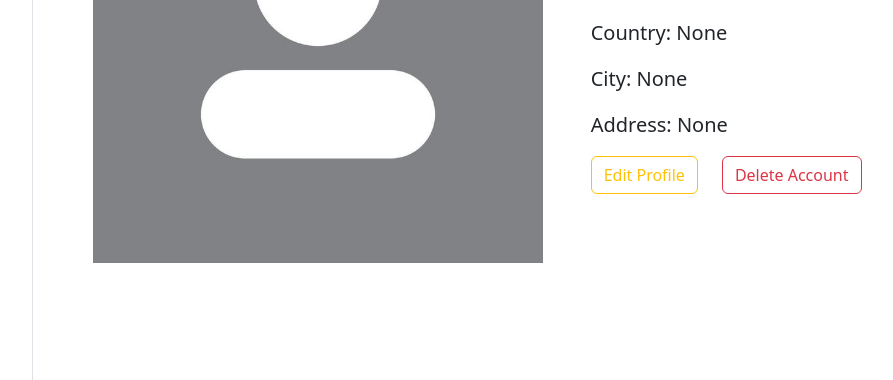
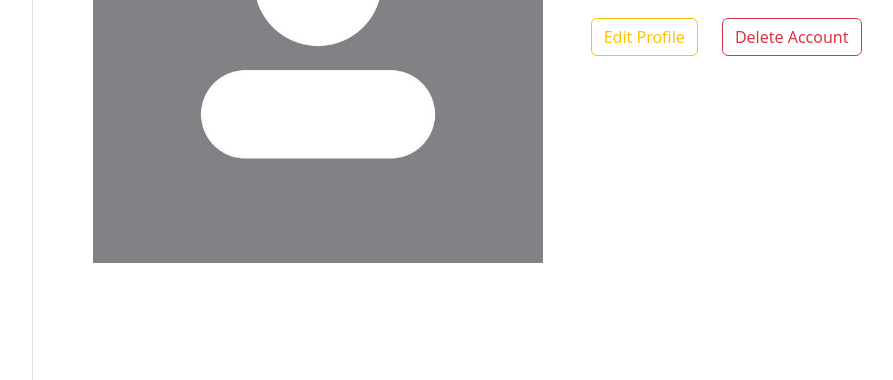
Before and after one commit to yoonesrahimian/seminar, a Django app: page /dashboard/profile/ in a window 1280 px wide. Shown: the part 371-751 px from the top of the page, without its empty margins (180-1073 px from the left). Run offline with Django 5.2, Linux system fonts and the light colour scheme; the visitor is signed in with stand-in values (Sample User, id 1); some libraries are stand-ins or nearby versions.

Commit message:
show display name fields in profile

```diff
--- a/dashboard/templates/dashboard/profile.html
+++ b/dashboard/templates/dashboard/profile.html
@@ -16,11 +16,11 @@
             <div class="col-md-6">
                 <h1 class="display-5 fw-bolder">{{ user.first_name }} {{ user.last_name }}</h1>
                 <p class="lead">Username: {{ user.username }}</p>
-                <p class="lead">Email: {{ user.email }}</p>
                 <p class="lead">Phone: {{ user.phone }}</p>
-                <p class="lead">Country: {{ user.country }}</p>
-                <p class="lead">City: {{ user.city }}</p>
-                <p class="lead">Address: {{ user.address }}</p>
+                {% if user.email %}<p class="lead">Email: {{ user.email }}</p>{% endif %}
+                {% if user.country %}<p class="lead">Country: {{ user.get_country_display }}</p>{% endif %}
+                {% if user.city %}<p class="lead">City: {{ user.get_city_display }}</p>{% endif %}
+                {% if user.address %}<p class="lead">Address: {{ user.address }}</p>{% endif %}
                 <div class="d-flex">
                     <a href="{% url 'accounts:edit_user' %}" class="btn btn-outline-warning flex-shrink-0 me-4">Edit Profile</a>
                     <button type="button" class="btn btn-outline-danger me-4" data-bs-toggle="modal" data-bs-target="#exampleModal">Delete Account</button>
```
